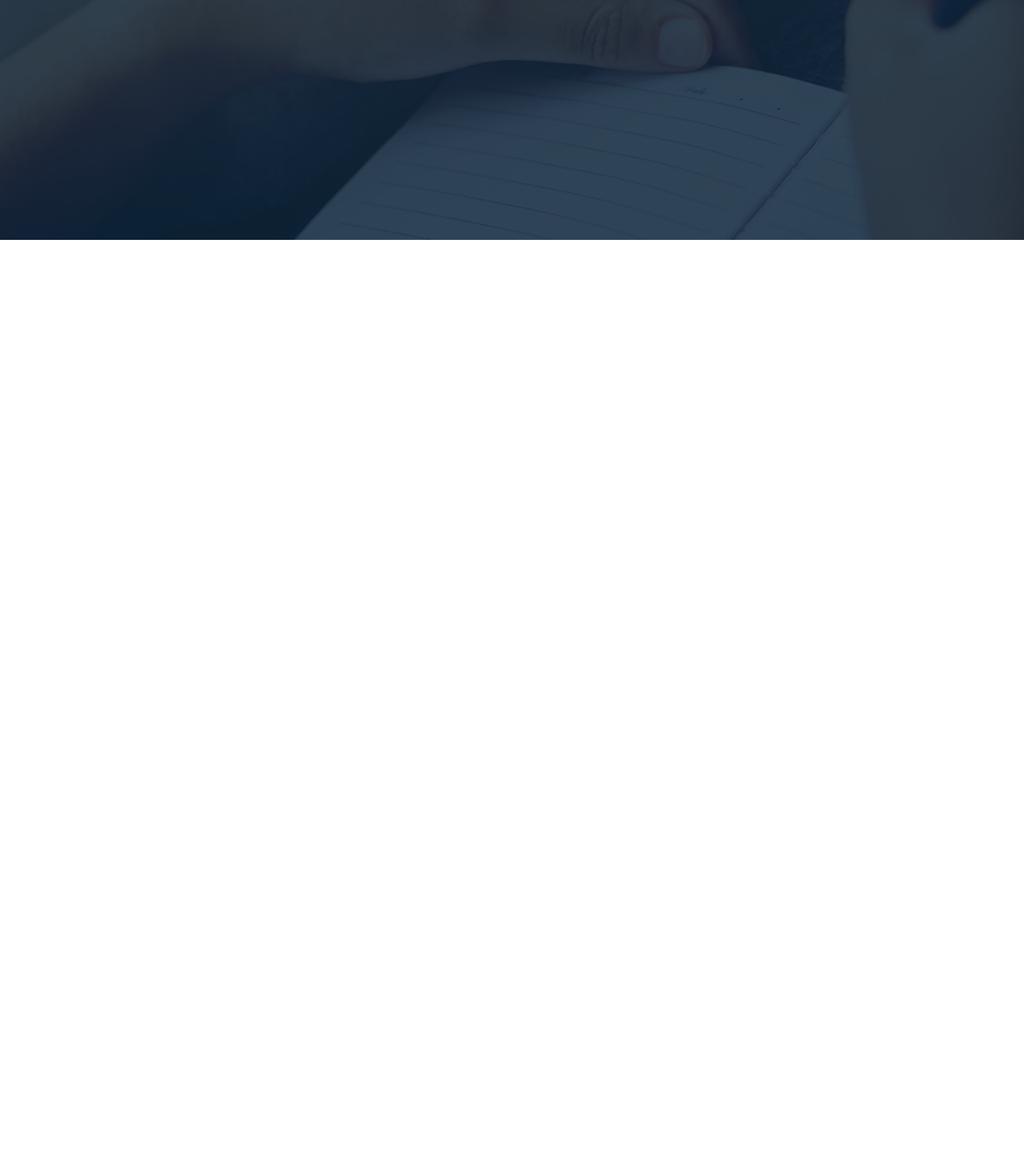
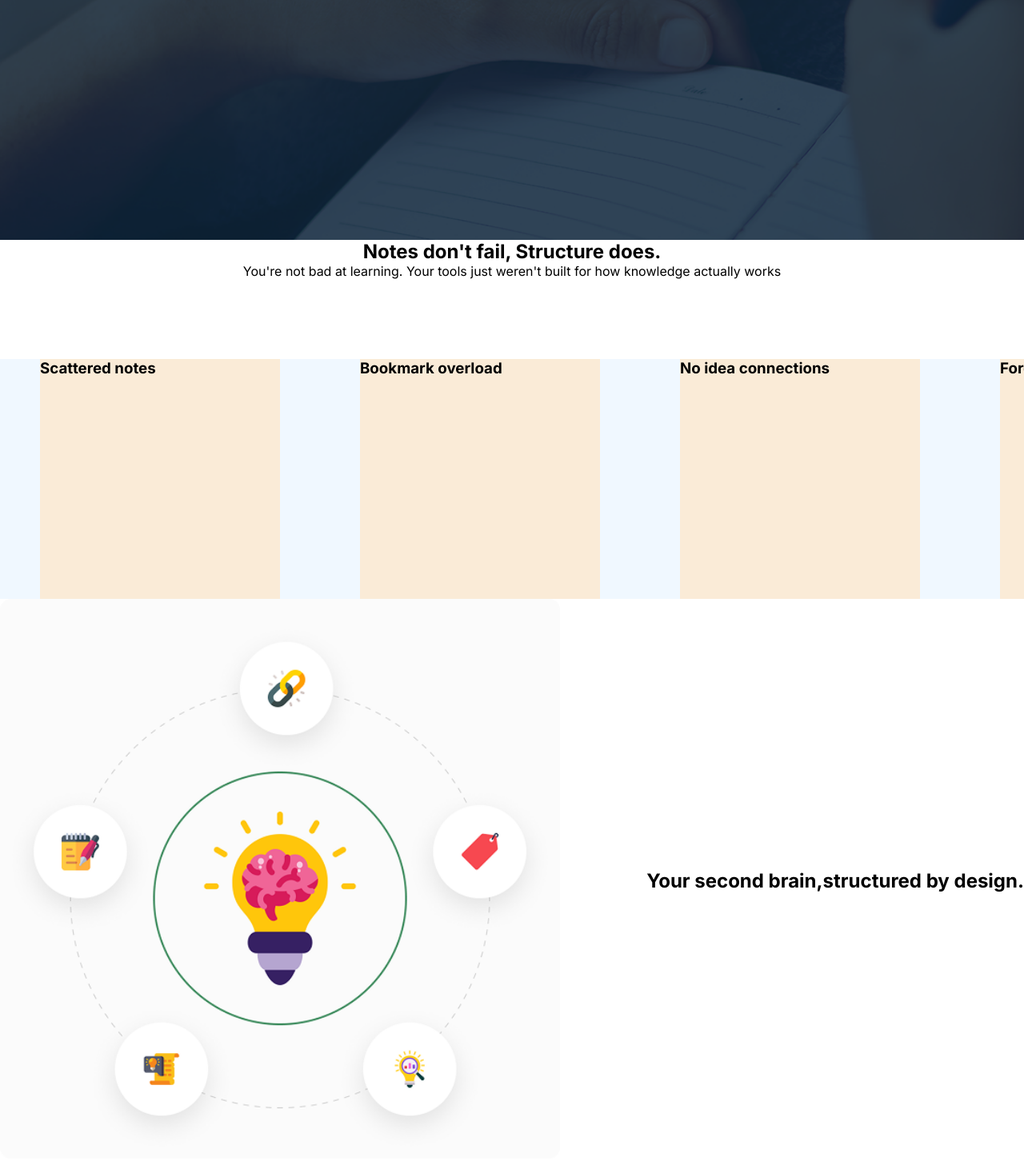
Before and after one commit to almas72512-dev/assignment1, a plain HTML site: page index.html in a window 1280 px wide. Shown: the part 588-2040 px from the top of the page at 80% size. Before the commit the page ends 888 px from the top, so only its background shows below. Drawn offline with Linux system fonts and the light colour scheme.

Commit message:
added card section

```diff
--- a/Style/styles.css
+++ b/Style/styles.css
@@ -113,3 +113,31 @@ text-align: center;
     height: 295px;
     text-align: center;
 }
+
+.sec2 h2{
+text-align: center;
+}
+.sec2 p {
+        text-align: center;
+}
+
+.card-container{
+    background-color: aliceblue;
+    margin-top: 100px;
+    width: 1600px;
+    height: 300px;
+    display: flex;
+    justify-content: space-around;
+}
+
+.card{
+    background-color: antiquewhite;
+    height: 300px;
+    width: 300px;
+}
+
+.card-container2{
+    display: flex;
+    justify-content: space-between;
+    align-items: center;
+}
--- a/index.html
+++ b/index.html
@@ -44,5 +44,35 @@
 
     </header>
 
+    <main>
+        <section class="sec2">
+            <h2>Notes don't fail, Structure does.</h2>
+            <p>You're not bad at learning. Your tools just weren't built for how knowledge actually works</p>
+            <div class="card-container">
+                <div class="card">
+                    <h3>Scattered notes</h3>
+                </div>
+                <div class="card">
+                    <h3>Bookmark overload</h3>
+                </div>
+                <div class="card">
+                    <h3>No idea connections</h3>
+                </div>
+                <div class="card">
+                    <h3>Forgetting what you learned</h3>
+                </div>
+            </div>
+        </section>
+        <section>
+            <div class="card-container2">
+                <div class="card2">
+                    <img height="700px" width="700px" src="./assets/knowledge.png" alt="">
+                </div>
+                <div>
+                    <h2>Your second brain,structured by design.</h2>
+                </div>
+            </div>
+        </section>
+    </main>
 </body>
 </html>
```
